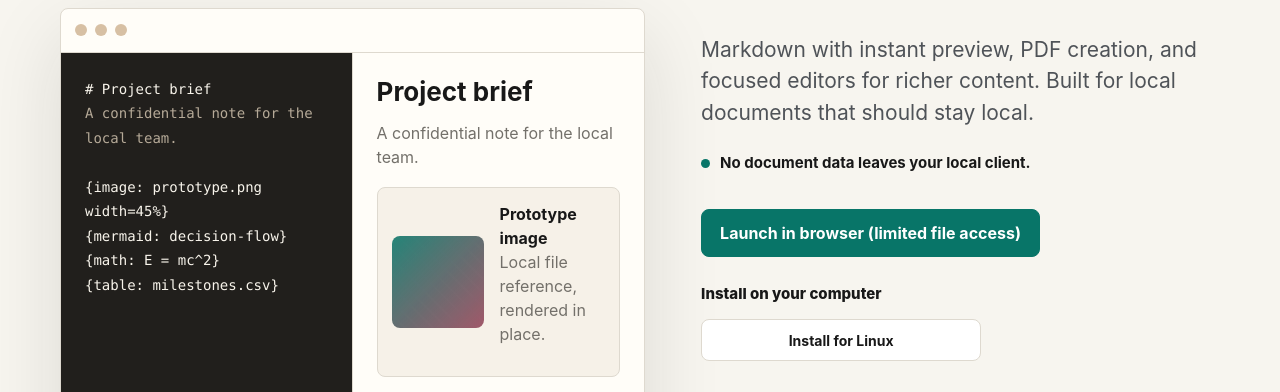
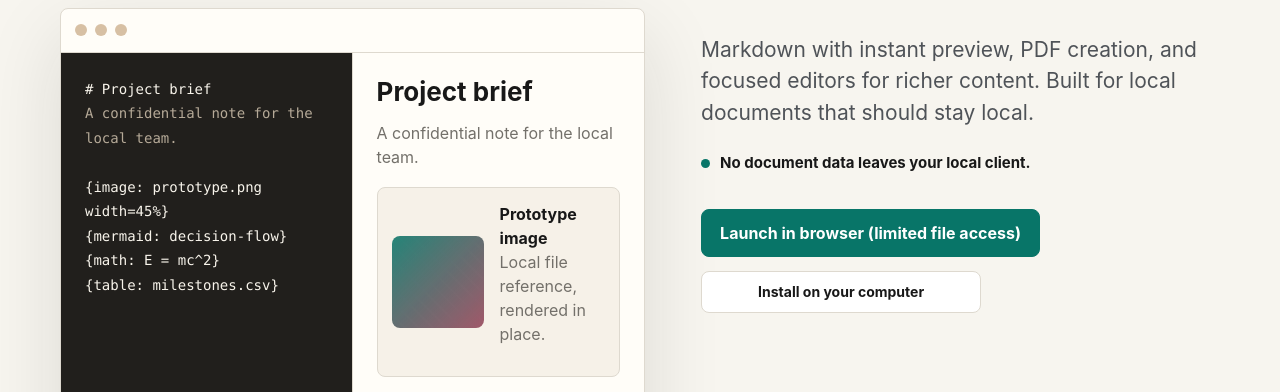
Before and after one commit to sspjuth/Macchiato-releases, a plain HTML site: page index.html in a window 1280 px wide. Shown: the part 365-757 px from the top of the page. Drawn offline with Linux system fonts and the light colour scheme.

Commit message:
Use generic install button text

```diff
--- a/index.html
+++ b/index.html
@@ -143,13 +143,6 @@
       gap: 10px;
       margin-top: 14px;
       max-width: 280px;
-    }
-
-    .install-title {
-      margin: 26px 0 0;
-      color: var(--ink);
-      font-size: 15px;
-      font-weight: 760;
     }
 
     .install .button {
@@ -490,11 +483,10 @@
           <div class="actions" id="download">
             <a class="button primary" href="app/">Launch in browser (limited file access)</a>
           </div>
-          <p class="install-title">Install on your computer</p>
           <div class="install" aria-label="Install downloads">
-            <a class="button os-download" data-os="mac" href="https://github.com/sspjuth/Macchiato-releases/releases/latest">Install for macOS</a>
-            <a class="button os-download" data-os="windows" href="https://github.com/sspjuth/Macchiato-releases/releases/latest">Install for Windows</a>
-            <a class="button os-download" data-os="linux" href="https://github.com/sspjuth/Macchiato-releases/releases/latest">Install for Linux</a>
+            <a class="button os-download" data-os="mac" href="https://github.com/sspjuth/Macchiato-releases/releases/latest">Install on your computer</a>
+            <a class="button os-download" data-os="windows" href="https://github.com/sspjuth/Macchiato-releases/releases/latest">Install on your computer</a>
+            <a class="button os-download" data-os="linux" href="https://github.com/sspjuth/Macchiato-releases/releases/latest">Install on your computer</a>
           </div>
         </div>
       </div>
```
